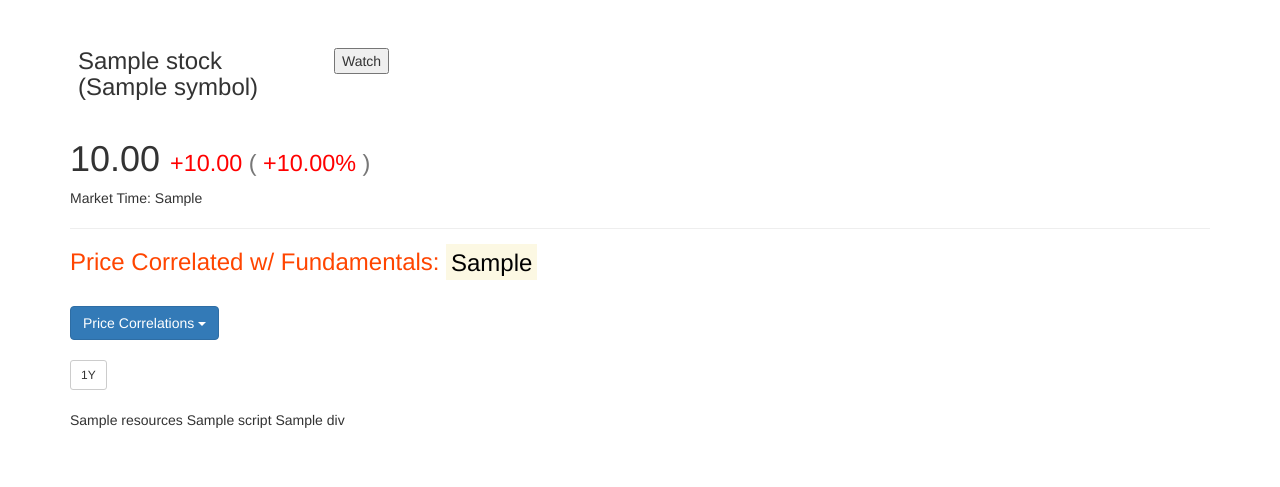
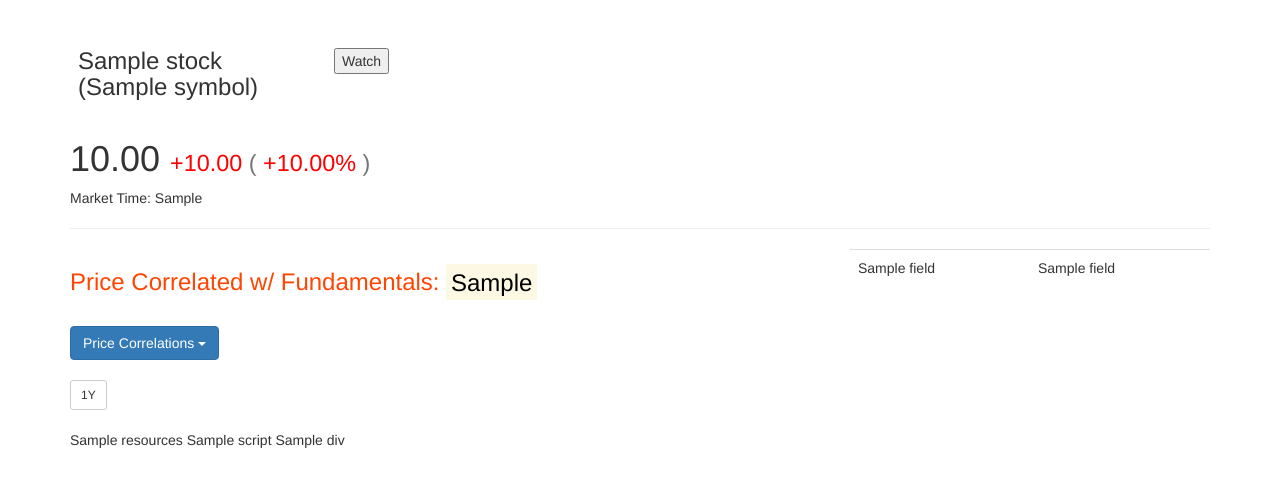
Before and after one commit to Willamette-OR/invresearch, a Python web app: template app/templates/stocks/stock.html in a window 1280 px wide. Shown: the part 52-539 px from the top of the page. Run offline with Jinja, Linux system fonts and the light colour scheme; the template is opened without the code that fills it: most values are stand-ins (such as "Sample title", 1, 10 or a date in 2020); form fields are guessed from the names that the template uses; some libraries are stand-ins or nearby versions.

Commit message:
Updated code to display a standardized quote details table next to the valuation plot

```diff
--- a/app/templates/stocks/stock.html
+++ b/app/templates/stocks/stock.html
@@ -103,6 +103,8 @@
     </p>
     <hr>
 
+    <div class="row">
+        <div class="col-sm-8">
             <h3 style="color:orangered">
                 Price Correlated w/ Fundamentals:
                 <mark>
@@ -194,4 +196,20 @@
                     </span>
                 </h3>
             {% endif %}
+        </div>
+
+        {# display quote details here #}
+        <div class="col-sm-4">
+            <table class="table table-hover">
+                <tbody>
+                    {% for field in quote_details %}
+                        <tr>
+                            <td>{{ field }}</td>
+                            <td>{{ quote_details[field] }}</td>
+                        </tr>
+                    {% endfor %}
+                </tbody>
+            </table>
+        </div>
+    </div>
 {% endblock %}
```
Also changed, not shown: app/stocks/routes.py (+6 -3 lines), app/stocksdata.py (+11 -5 lines). Lines whose indentation alone changed are shown as unchanged.
